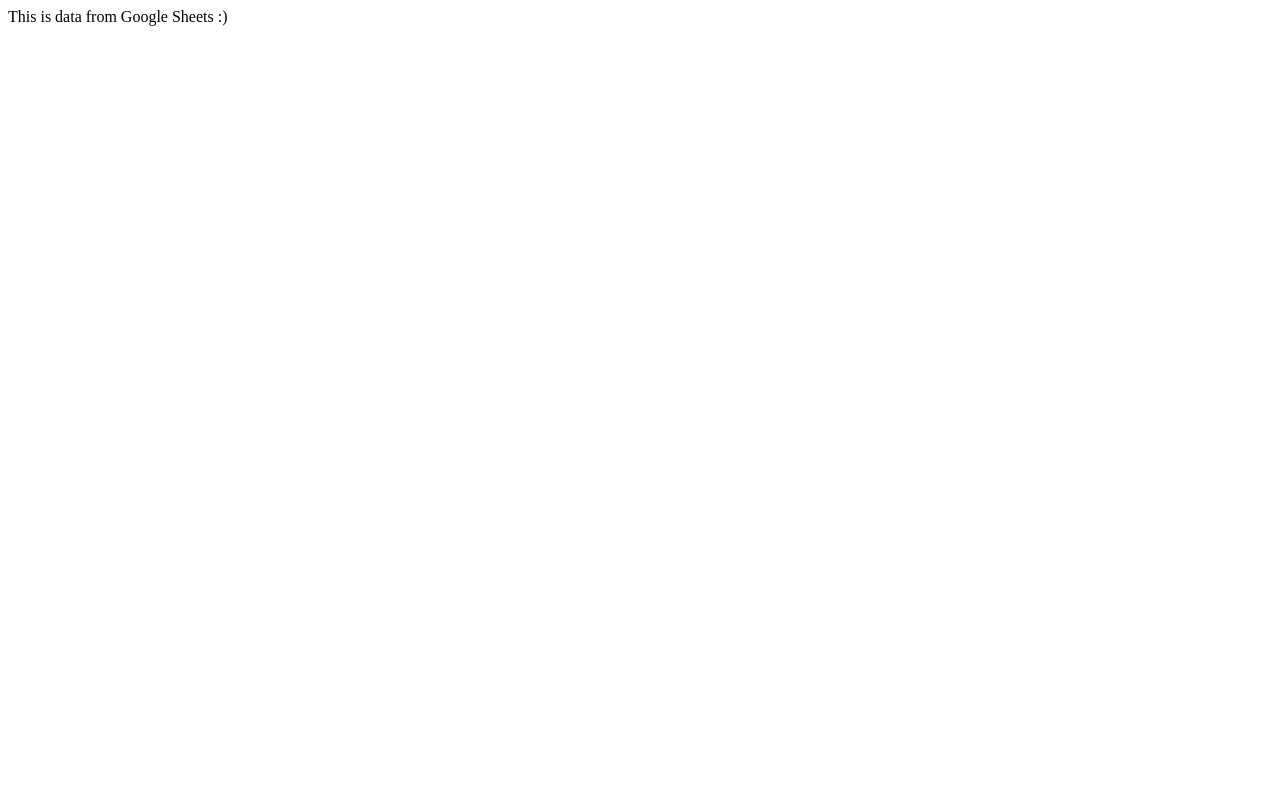
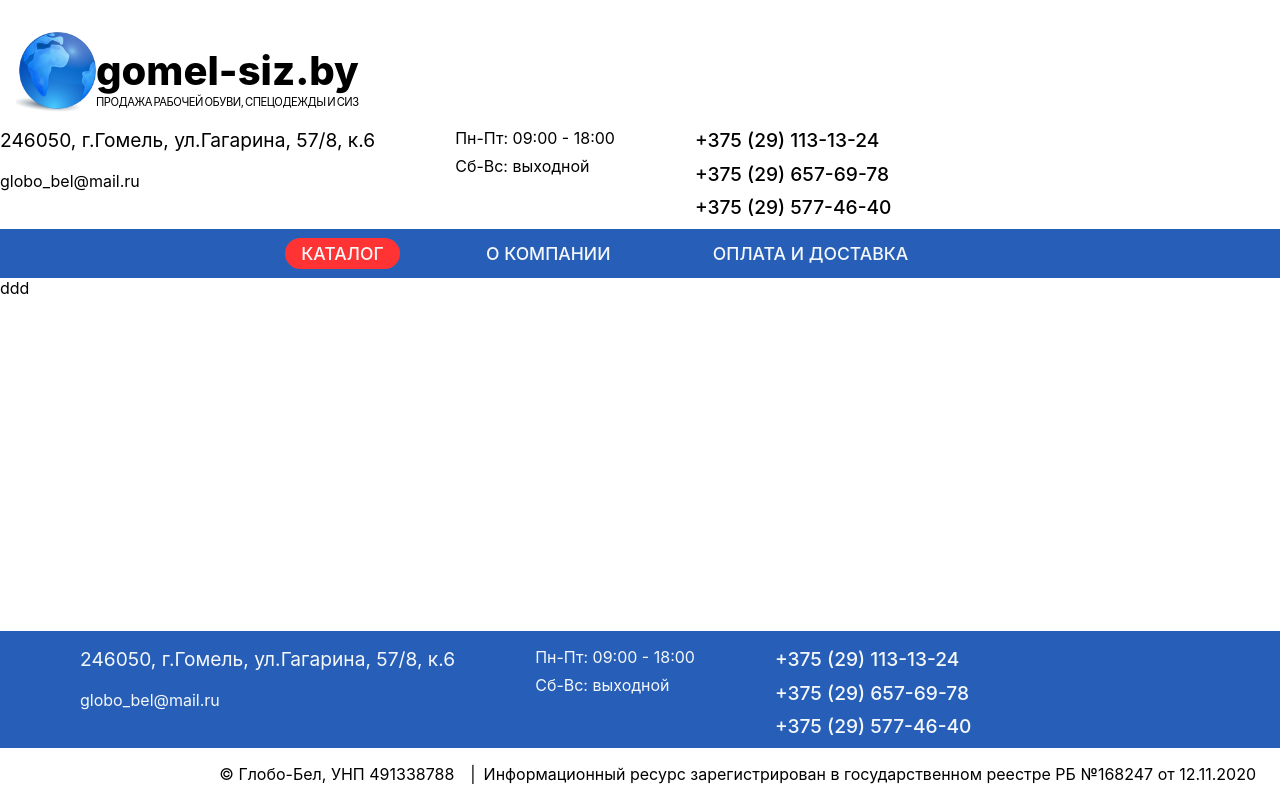
Before and after one commit to VitaliSantalau/siz-gomel.by, a Gatsby site in the folder client/: page / in a window 1280 px wide. Built offline with nearby package versions, Linux system fonts and the light colour scheme; Gatsby itself is replaced by a stand-in of ours.

Commit message:
start create site gomel-siz.by

```diff
--- /dev/null
+++ b/client/gatsby-browser.js
@@ -0,0 +1 @@
+import "./src/css/global-reset.css"
--- /dev/null
+++ b/client/src/components/footer.js
@@ -0,0 +1,36 @@
+import React from "react";
+
+import style from "../css/footer.module.css";
+
+export default function Footer() {
+  return (
+    <footer>
+      <div className={style.firstLevel}>
+        <div className={style.contacts}>
+          <div className={style.addresses}>
+            <div className={style.address}>
+              246050, г.Гомель, ул.Гагарина, 57/8, к.6
+            </div>
+            <a href="mailto:globo_bel@mail.ru" className={style.emailAddress}>
+              globo_bel@mail.ru
+            </a>
+          </div>
+          <div className={style.timeTable}>
+            <div>Пн-Пт: 09:00 - 18:00 </div>
+            <div>Сб-Вс: выходной</div>
+          </div>
+          <div className={style.phones}>
+            <div className={style.phone}>+375 (29) 113-13-24</div>
+            <div className={style.phone}>+375 (29) 657-69-78</div>
+            <div className={style.phone}>+375 (29) 577-46-40</div>
+          </div>
+        </div>
+      </div>
+      <div className={style.secondtLevel}>
+        <div className={style.nameGloboBel}>&#169; Глобо-Бел, УНП 491338788</div>
+        <div> | </div>
+        <div>Информационный ресурс зарегистрирован в государственном реестре РБ №168247 от 12.11.2020</div>
+      </div>
+    </footer>
+  )
+};
--- /dev/null
+++ b/client/src/components/header.js
@@ -0,0 +1,57 @@
+import React from "react";
+import { Link } from "gatsby";
+
+import style from "../css/header.module.css";
+
+export default function Header() {
+  return (
+    <header>
+      <div className={style.firstLevel}>
+        <Link to="/" className={style.logo}>
+          <img className={style.iconLogo} src={require("../images/globe.png")} alt="icon of the logo it is a globe" />
+          <div className={style.textLogo}>
+            <div className={style.siteName}>
+              <div>gomel</div>
+              <div>-</div>
+              <div>siz</div>
+              <div>.</div>
+              <div>by</div>
+            </div>
+            <div className={style.slogan}>
+              <div>ПРОДАЖА</div>
+              <div>РАБОЧЕЙ</div>
+              <div>ОБУВИ,</div>
+              <div>СПЕЦОДЕЖДЫ</div>
+              <div>И</div>
+              <div>СИЗ</div>
+            </div>
+          </div>
+        </Link>
+        <div className={style.contacts}>
+          <div className={style.addresses}>
+            <div className={style.address}>
+              246050, г.Гомель, ул.Гагарина, 57/8, к.6
+            </div>
+            <a href="mailto:globo_bel@mail.ru" className={style.emailAddress}>
+              globo_bel@mail.ru
+            </a>
+          </div>
+          <div className={style.timeTable}>
+            <div>Пн-Пт: 09:00 - 18:00 </div>
+            <div>Сб-Вс: выходной</div>
+          </div>
+          <div className={style.phones}>
+            <a className={style.phone} href="tel:375291131324">+375 (29) 113-13-24</a>
+            <a className={style.phone} href="tel:375296576978">+375 (29) 657-69-78</a>
+            <a className={style.phone} href="tel:375295774640">+375 (29) 577-46-40</a>
+          </div>
+        </div>
+      </div>
+      <nav className={style.secondLevel}>
+        <Link to="/" activeClassName={style.active}>КАТАЛОГ</Link>
+        <Link to="/about/" activeClassName={style.active}>О КОМПАНИИ</Link>
+        <Link to="/delivery/" activeClassName={style.active}>ОПЛАТА И ДОСТАВКА</Link>
+      </nav>
+    </header>
+  )
+};
--- /dev/null
+++ b/client/src/components/mainLayout.js
@@ -0,0 +1,18 @@
+import React from 'react';
+
+import "../css/layout.css";
+
+import Header from "./header";
+import Footer from "./footer";
+
+function MainLayout({ children }) {
+  return (
+    <div className="root">
+      <Header />
+      {children}
+      <Footer />
+    </div>
+  );
+};
+
+export default MainLayout;
--- a/client/src/credentials/client_secret_1059603243810-4akee6go9o38r1qm1jbc7ob6ohqc13ct.apps.googleusercontent.com.json
+++ /dev/null
@@ -1 +0,0 @@
-{"web":{"client_id":"1059603243810-4akee6go9o38r1qm1jbc7ob6ohqc13ct.apps.googleusercontent.com","project_id":"gomel-siz","auth_uri":"https://accounts.google.com/o/oauth2/auth","token_uri":"https://oauth2.googleapis.com/token","auth_provider_x509_cert_url":"https://www.googleapis.com/oauth2/v1/certs","client_secret":"PR5zOI_C3nvMWk4duXn6ccrn"}}
--- /dev/null
+++ b/client/src/css/footer.module.css
@@ -0,0 +1,73 @@
+footer {
+  width: 100%;
+  display: flex;
+  flex-direction: column;
+}
+
+.firstLevel {
+  width: 100%;
+  padding-top: 1rem;
+  padding-left: 5rem;
+  color: #f5f8f9;
+  background-color: #275fb8;
+}
+
+.contacts {
+  display: flex;
+}
+
+.contacts>* {
+  margin-right: 5rem;
+}
+
+.addresses {
+  display: flex;
+  flex-direction: column;
+  justify-content: flex-start;
+  align-items: flex-start;
+}
+
+.address {
+  font-size: 1.2em;
+  margin-bottom: 1em;
+}
+
+.emailAddress:hover {
+  color: #FF3333;
+}
+
+.timeTable {
+  display: flex;
+  flex-direction: column;
+}
+
+.timeTable>* {
+  margin-bottom: .5em;
+}
+
+.phones {
+  display: flex;
+  flex-direction: column;
+  justify-content: space-between;
+}
+
+.phone {
+  font-size: 1.2em;
+  font-weight: 500;
+  margin: 0 1em .5em 0;
+}
+
+.secondtLevel {
+  display: flex;
+  justify-content: flex-end;
+  align-items: flex-end;
+  padding: 1em;
+}
+
+.secondtLevel>* {
+  margin-right: .5em;
+}
+
+.nameGloboBel {
+  margin-right: 1em;
+}
--- /dev/null
+++ b/client/src/css/global-reset.css
@@ -0,0 +1,23 @@
+* {
+  padding: 0;
+  margin: 0;
+  box-sizing: border-box;
+  font-family: inherit;
+}
+
+a {
+  text-decoration: none;
+  color: inherit;
+}
+
+li {
+  list-style: none;
+}
+
+/*color scheme **/
+/*
+#FF3333 - red
+#275fb8 - blue from globe
+#000000 - black
+#ffffff - white
+*/
--- /dev/null
+++ b/client/src/css/header.module.css
@@ -0,0 +1,117 @@
+header {
+  width: 100%;
+}
+
+.firstLevel {
+  width: 100%;
+  display: flex;
+  justify-content: space-between;
+  align-items: center;
+  flex-wrap: wrap;
+  padding-top: 1rem;
+}
+
+.logo {
+  display: flex;
+  align-items: flex-end;
+  margin: 1rem;
+}
+
+.iconLogo {
+  height: 5em;
+  width: auto;
+}
+
+.textLogo {
+  display: flex;
+  flex-direction: column;
+  justify-content: flex-end;
+  margin-bottom: .2em;
+}
+
+.siteName {
+  display: flex;
+  justify-content: space-between;
+  align-items: center;
+  font-size: 2.5em;
+  font-weight: 800;
+}
+
+.slogan {
+  display: flex;
+  justify-content: space-between;
+  align-items: center;
+  font-size: .7em;
+  letter-spacing: -.03rem;
+}
+
+.contacts {
+  display: flex;
+}
+
+.contacts>* {
+  margin-right: 5rem;
+}
+
+.addresses {
+  display: flex;
+  flex-direction: column;
+  justify-content: flex-start;
+  align-items: flex-start;
+}
+
+.address {
+  font-size: 1.2em;
+  margin-bottom: 1em;
+}
+
+.emailAddress:hover {
+  color: #FF3333;
+}
+
+.timeTable {
+  display: flex;
+  flex-direction: column;
+}
+
+.timeTable>* {
+  margin-bottom: .5em;
+}
+
+.phones {
+  display: flex;
+  flex-direction: column;
+  justify-content: space-between;
+}
+
+.phone {
+  font-size: 1.2em;
+  font-weight: 500;
+  margin: 0 1em .5em 0;
+}
+
+.secondLevel {
+  width: 100%;
+  height: 2.8em;
+  display: flex;
+  align-items: center;
+  justify-content: center;
+  font-size: 1.1em;
+  font-weight: 500;
+  color: #f5f8f9;
+  background-color: #275fb8;
+}
+
+.secondLevel>* {
+  padding: .3rem 1rem;
+  margin-right: 4em;
+  border-radius: 1em;
+}
+
+.secondLevel>*:hover {
+  background-color: #FF3333;
+}
+
+.active {
+  background-color: #FF3333;
+}
--- /dev/null
+++ b/client/src/css/layout.css
@@ -0,0 +1,39 @@
+/*
+#FF3333 - red
+#275fb8 - blue from globe
+#000000 - black
+#ffffff - white
+*/
+
+html {
+  height: 100%;
+  width: 100%;
+  font-family: -apple-system, BlinkMacSystemFont, 'Segoe UI', 'Roboto', 'Oxygen',
+  'Ubuntu', 'Cantarell', 'Fira Sans', 'Droid Sans', 'Helvetica Neue',
+  sans-serif;
+}
+
+body {
+  width: 100%;
+  -webkit-font-smoothing: antialiased;
+  -moz-osx-font-smoothing: grayscale;
+  font-kerning: normal;
+  -moz-font-feature-settings: "kern", "liga", "clig", "calt";
+  -ms-font-feature-settings: "kern", "liga", "clig", "calt";
+  -webkit-font-feature-settings: "kern", "liga", "clig", "calt";
+  font-feature-settings: "kern", "liga", "clig", "calt";
+}
+
+.root {
+  width: 100%;
+  height: 100vh;
+  display: flex;
+  flex-direction: column;
+  align-items: center;
+}
+
+main {
+  width: 100%;
+  flex-grow: 1;
+  display: flex;
+}
--- a/client/src/pages/index.js
+++ b/client/src/pages/index.js
@@ -1,6 +1,12 @@
-import React from "react"
+import React from 'react';
+
+import MainLayout from "../components/mainLayout";
 
 export default function indexPage() {
 
-  return <div>This is data from Google Sheets :)</div>
+  return (
+    <MainLayout>
+      <main>ddd</main>
+    </MainLayout>
+  )
 };
```
Also changed, not shown: client/content/headerNav.json (added, +7 -0 lines), client/gatsby-node.js (added, +7 -0 lines), client/src/templates/no-data.js (added, +13 -0 lines), client/src/css/main.module.css (added), client/src/images/favicon.ico (added), client/src/images/globe.png (added).
